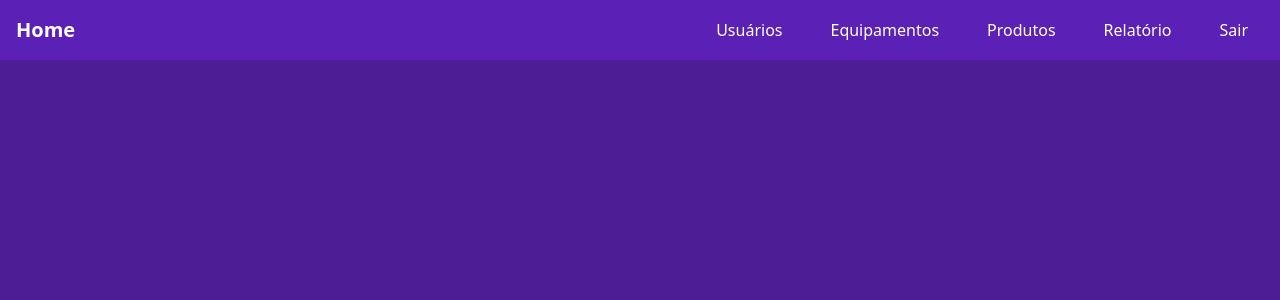
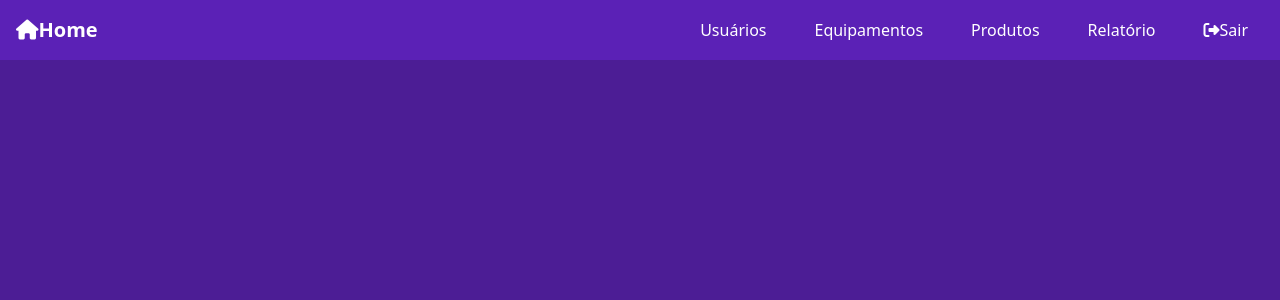
Before and after one commit to venidobler/projeto-eqfar, a Django app: page /home/ in a window 1280 px wide. Shown: the top 300 px of the page. Run offline with Django 4.2, Linux system fonts and the light colour scheme.

Commit message:
style: ícones da home e de sair adicionados

```diff
--- a/home/templates/pages/home.html
+++ b/home/templates/pages/home.html
@@ -3,11 +3,11 @@
 {% block content %}
 <!-- Adicione um espaço em branco no topo para compensar a altura da navbar -->
 <div class="h-16"></div>
-
+<link rel="stylesheet" href="https://cdnjs.cloudflare.com/ajax/libs/font-awesome/6.4.2/css/all.min.css">
 <nav class="bg-purple-800 p-4 fixed w-full top-0 z-50">
     <div class="container mx-auto flex justify-between items-center">
         <!-- Logo -->
-        <a href="#" class="text-white font-bold text-xl">Home</a>
+        <a href="#" class="text-white font-bold text-xl"><i class="fa-solid fa-house"></i>Home</a>
 
         <!-- Navbar Links -->
         <ul class="flex space-x-4 text-white">
@@ -40,7 +40,7 @@
                 <a href="#" class="hover:bg-purple-700 px-4 py-2 rounded">Relatório</a>
             </li>
             <li>
-                <a href="{% url 'login'%}" class="hover:bg-purple-700 px-4 py-2 rounded">Sair</a>
+                <a href="{% url 'login'%}" class="hover:bg-purple-700 px-4 py-2 rounded"><i class="fa-solid fa-right-from-bracket"></i>Sair</a>
             </li>
         </ul>
     </div>
```
